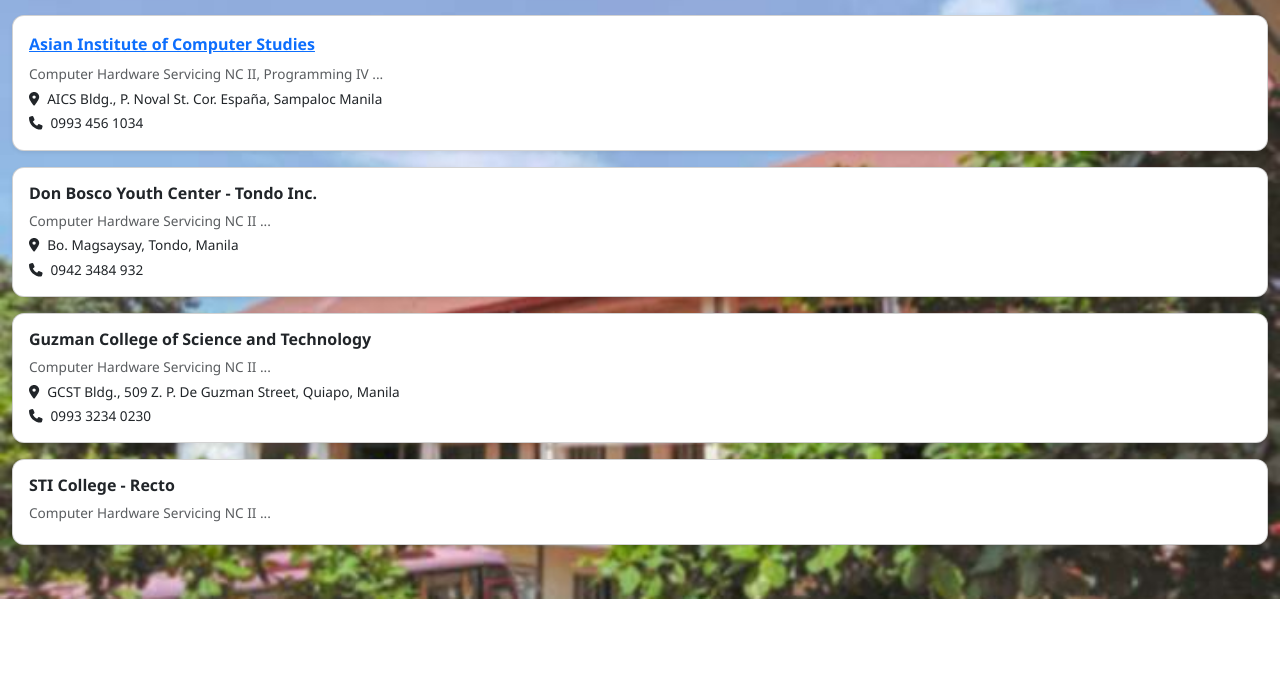
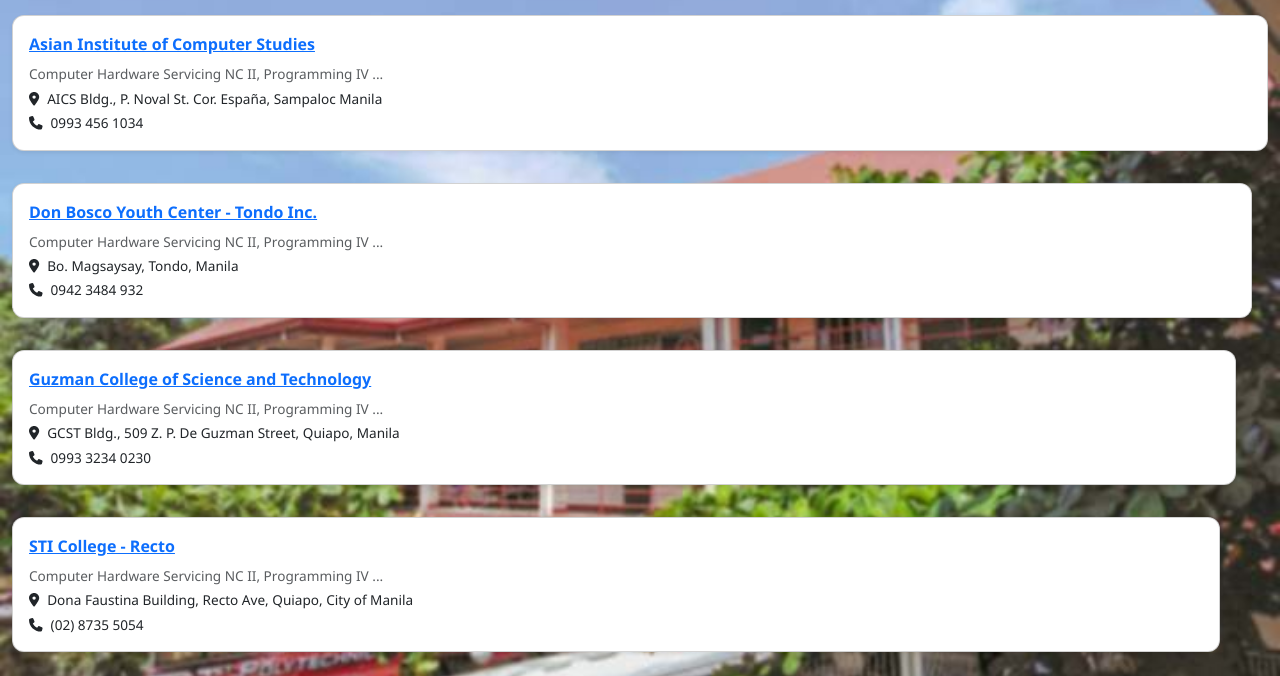
Before and after one commit to lyn212-cpu/Capstone, a PHP site: page /Explore_Our_Categories/DCET.php in a window 1280 px wide. Shown: the part 201-877 px from the top of the page. Before the commit the page ends 800 px from the top, so only its background shows below. Run offline with PHP 8.4, Linux system fonts and the light colour scheme; some libraries are stand-ins or nearby versions.

Commit message:
DCET
Make the DCET.php working and clickable but the backend and the database is not in there yet.

```diff
--- a/UserInterface/Explore_Our_Categories/DCET.php
+++ b/UserInterface/Explore_Our_Categories/DCET.php
@@ -73,7 +73,7 @@
                 <h2 class="fw-bold mb-0">Diploma in Computer Engineering Technology</h2>
             </div>
             <div class="input-group mt-3 w-50 mx-auto">
-                <input type="text" class="form-control" placeholder="Search">
+                <input type="text" class="form-control" id="centerSearch" placeholder="Search">
                 <button class="btn btn-secondary">
                     <i class="fas fa-search"></i>
                 </button>
@@ -81,11 +81,12 @@
         </div>
 
         <!-- Cards -->
-        <div class="row g-3">
-            <div class="col-12">
+        <div class="row g-3" id="centerCards">
+            <div class="col-12 center-card">
                 <div class="card shadow-sm">
                     <div class="card-body">
-                        <a href="tesda_training_Center_Info.php" class="card-title text-primary fw-bold">Asian Institute
+                        <a href="../pages/tesda_training_Center_Info.php" class="card-title text-primary fw-bold">Asian
+                            Institute
                             of Computer Studies</a>
                         <p class="mb-1 text-muted small">Computer Hardware Servicing NC II, Programming IV ...</p>
                         <p class="mb-1"><i class="fas fa-map-marker-alt me-2"></i>AICS Bldg., P. Noval St. Cor. España,
@@ -95,37 +96,47 @@
                 </div>
             </div>
 
-            <div class="col-12">
+            <div class="row g-3">
+                <div class="col-12 center-card">
                     <div class="card shadow-sm">
                         <div class="card-body">
-                        <h5 class="card-title fw-bold">Don Bosco Youth Center - Tondo Inc.</h5>
-                        <p class="mb-1 text-muted small">Computer Hardware Servicing NC II ...</p>
+                            <a href="../pages/tesda_training_Center_Info.php"
+                                class="card-title text-primary fw-bold">Don Bosco Youth Center - Tondo Inc.</a>
+                            <p class="mb-1 text-muted small">Computer Hardware Servicing NC II, Programming IV ...</p>
                             <p class="mb-1"><i class="fas fa-map-marker-alt me-2"></i>Bo. Magsaysay, Tondo, Manila</p>
                             <p class="mb-0"><i class="fas fa-phone me-2"></i>0942 3484 932</p>
                         </div>
                     </div>
                 </div>
 
-            <div class="col-12">
+                <div class="row g-3">
+                    <div class="col-12 center-card">
                         <div class="card shadow-sm">
                             <div class="card-body">
-                        <h5 class="card-title fw-bold">Guzman College of Science and Technology</h5>
-                        <p class="mb-1 text-muted small">Computer Hardware Servicing NC II ...</p>
-                        <p class="mb-1"><i class="fas fa-map-marker-alt me-2"></i>GCST Bldg., 509 Z. P. De Guzman
+                                <a href="../pages/tesda_training_Center_Info.php"
+                                    class="card-title text-primary fw-bold">Guzman College of Science and Technology</a>
+                                <p class="mb-1 text-muted small">Computer Hardware Servicing NC II, Programming IV ...
+                                </p>
+                                <p class="mb-1"><i class="fas fa-map-marker-alt me-2"></i>GCST Bldg., 509 Z. P. De
+                                    Guzman
                                     Street, Quiapo, Manila</p>
                                 <p class="mb-0"><i class="fas fa-phone me-2"></i>0993 3234 0230</p>
                             </div>
                         </div>
                     </div>
 
-            <div class="col-12">
+                    <div class="row g-3">
+                        <div class="col-12 center-card">
                             <div class="card shadow-sm">
                                 <div class="card-body">
-                        <h5 class="card-title fw-bold">STI College - Recto</h5>
-                        <p class="mb-1 text-muted small">Computer Hardware Servicing NC II ...</p>
-                        <!-- You can add address and contact here if available -->
-                    </div>
-                </div>
+                                    <a href="../pages/tesda_training_Center_Info.php"
+                                        class="card-title text-primary fw-bold">STI College - Recto</a>
+                                    <p class="mb-1 text-muted small">Computer Hardware Servicing NC II, Programming IV
+                                        ...
+                                    </p>
+                                    <p class="mb-1"><i class="fas fa-map-marker-alt me-2"></i>Dona Faustina Building,
+                                        Recto Ave, Quiapo, City of Manila</p>
+                                    <p class="mb-0"><i class="fas fa-phone me-2"></i>(02) 8735 5054</p>
                                 </div>
                             </div>
                         </div>
@@ -133,6 +144,17 @@
 
 
 
+
 </body>
 
 </html>
+
+<script>
+    document.getElementById('centerSearch').addEventListener('input', function () {
+        const search = this.value.toLowerCase();
+        document.querySelectorAll('.center-card').forEach(card => {
+            const text = card.textContent.toLowerCase();
+            card.style.display = text.includes(search) ? '' : 'none';
+        });
+    });
+</script>
```
Also changed, not shown: UserInterface/pages/tesda_training_Center_Info.php (+28 -22 lines). Lines whose indentation alone changed are shown as unchanged.
